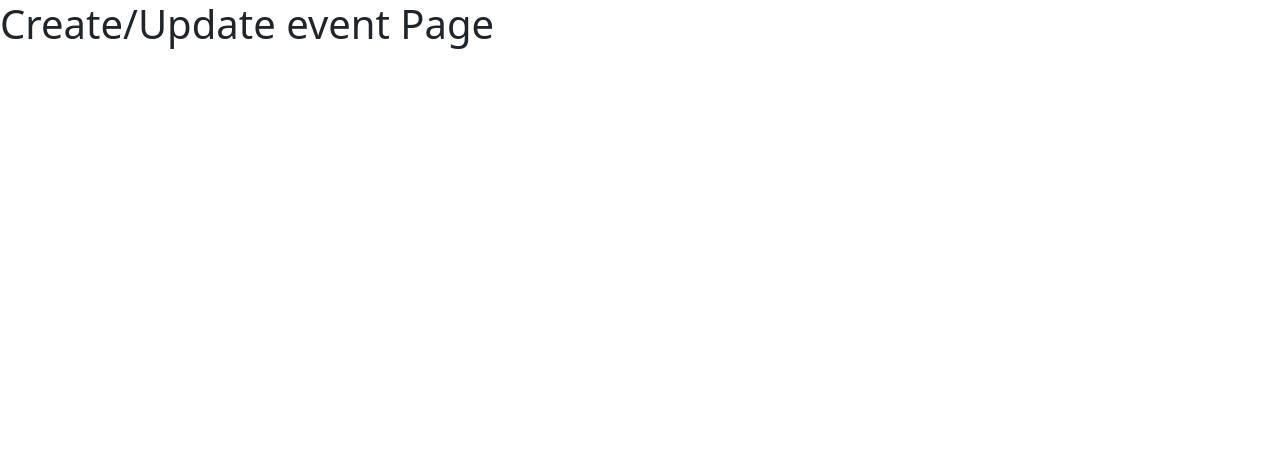
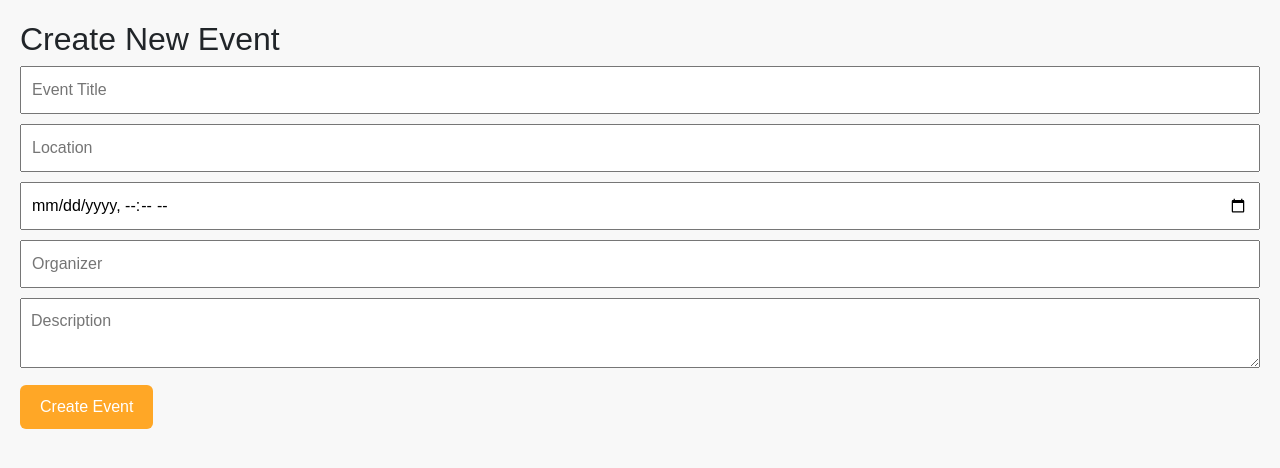
Before and after one commit to TheT92/hobby-hive, a FastAPI app: page /createEvent in a window 1280 px wide. Shown: the top 468 px of the page. Run offline with FastAPI, Linux system fonts and the light colour scheme; some libraries are stand-ins or nearby versions.

Commit message:
Added event-form.html template

```diff
--- a/templates/event-form.html
+++ b/templates/event-form.html
@@ -2,14 +2,47 @@
 <html>
 
 <head>
-    <title>HobbyHive</title>
-    <link type="text/css" href="{{ url_for('static', path='/bootstrap.min.css') }}" rel="stylesheet" />
-    <link type="text/css" href="{{ url_for('static', path='/app.css') }}" rel="stylesheet" />
+  <title>HobbyHive</title>
+  <link type="text/css" href="{{ url_for('static', path='/bootstrap.min.css') }}" rel="stylesheet" />
+  <link type="text/css" href="{{ url_for('static', path='/app.css') }}" rel="stylesheet" />
 </head>
 
-<body id="index">
-    <h1>Create/Update event Page</h1>
-    <script type="module" src="{{ url_for('static', path='/bootstrap.bundle.min.js') }}"></script>
+<body style="font-family: Arial, sans-serif; padding: 20px; background-color: #f8f8f8;">
+
+  <h2>Create New Event</h2>
+
+  <form id="eventForm">
+    <input type="text" placeholder="Event Title" id="title" required
+      style="width: 100%; padding: 10px; margin-bottom: 10px;"><br>
+    <input type="text" placeholder="Location" id="location" required
+      style="width: 100%; padding: 10px; margin-bottom: 10px;"><br>
+    <input type="datetime-local" id="time" required style="width: 100%; padding: 10px; margin-bottom: 10px;"><br>
+    <input type="text" placeholder="Organizer" id="organizer" required
+      style="width: 100%; padding: 10px; margin-bottom: 10px;"><br>
+    <textarea placeholder="Description" id="description" required
+      style="width: 100%; padding: 10px; margin-bottom: 10px;"></textarea><br>
+    <button type="submit"
+      style="padding: 10px 20px; background-color: #ffa726; border: none; color: white; border-radius: 6px;">Create
+      Event</button>
+  </form>
+
+  <script type="module" src="{{ url_for('static', path='/bootstrap.bundle.min.js') }}"></script>
+  <script>
+    document.getElementById("eventForm").onsubmit = function (e) {
+      e.preventDefault();
+      const event = {
+        title: document.getElementById("title").value,
+        location: document.getElementById("location").value,
+        time: document.getElementById("time").value,
+        organizer: document.getElementById("organizer").value,
+        description: document.getElementById("description").value,
+      };
+      const events = JSON.parse(localStorage.getItem("events") || "[]");
+      events.push(event);
+      localStorage.setItem("events", JSON.stringify(events));
+      window.location.href = "events.html";
+    };
+  </script>
 </body>
 
 </html>
```
